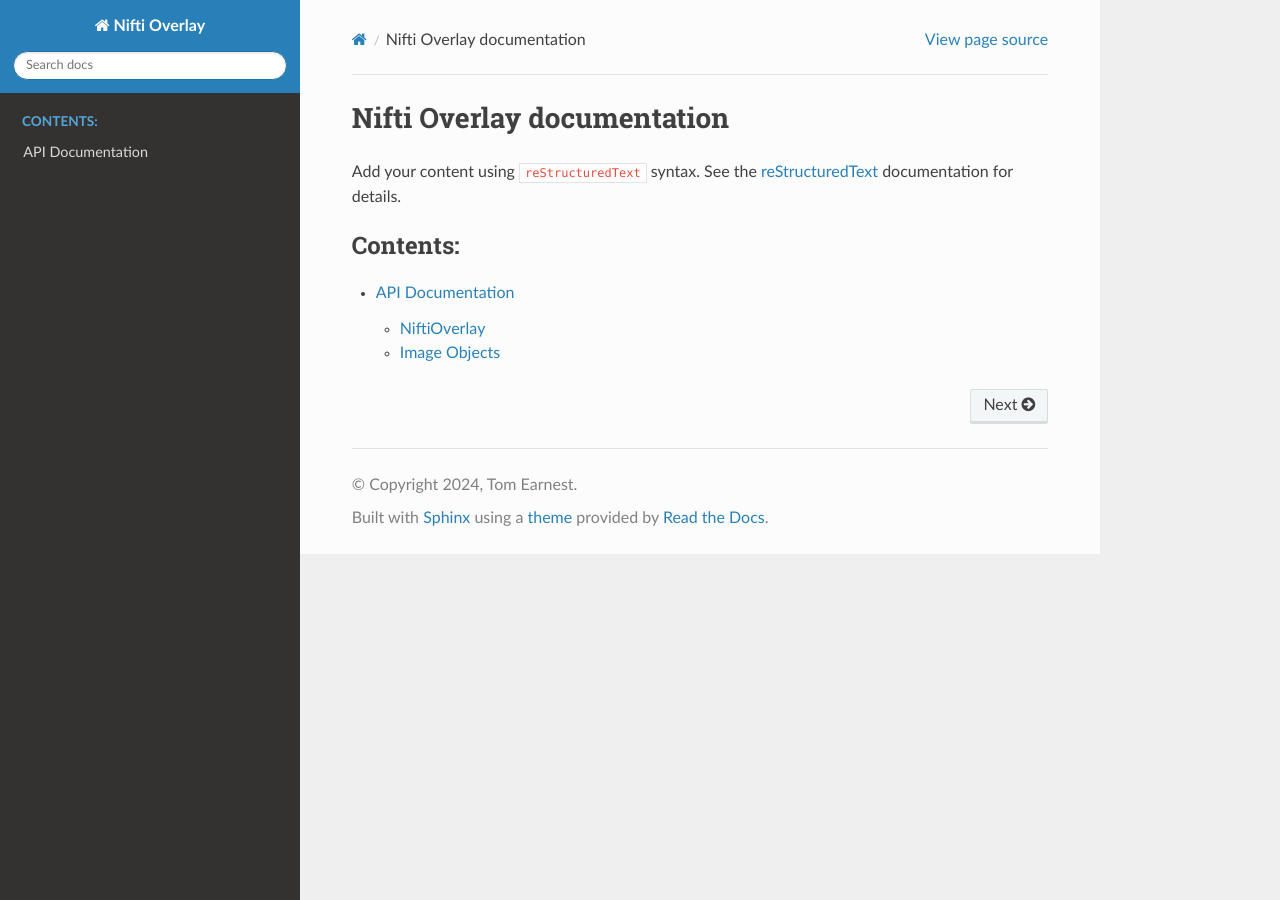
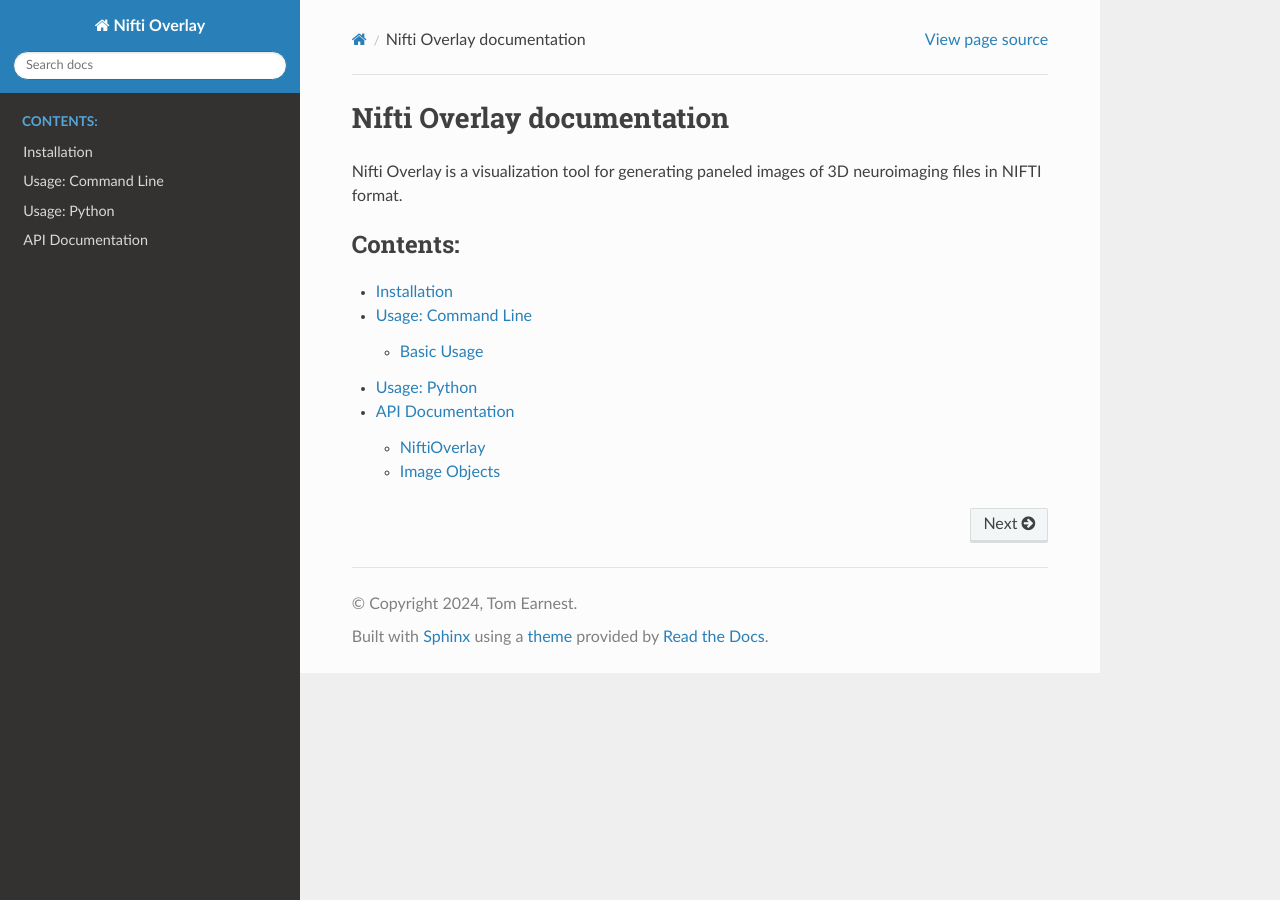
Before and after one commit to earnestt1234/nifti_overlay, a Sphinx documentation site: the page built from docs/index.rst, in a window 1280 px wide. Built offline with Sphinx 7.4.7 and the Read the Docs theme 3.1.0, drawn with Linux system fonts in a browser that asks for light colours.

Commit message:
work on docs (index, installation, usage [in progress]) make the CLI show images by default update test cases

```diff
--- a/docs/index.rst
+++ b/docs/index.rst
@@ -6,13 +6,15 @@
 Nifti Overlay documentation
 ===========================
 
-Add your content using ``reStructuredText`` syntax. See the
-`reStructuredText <https://www.sphinx-doc.org/en/master/usage/restructuredtext/index.html>`_
-documentation for details.
+Nifti Overlay is a visualization tool for generating paneled images of 3D neuroimaging
+files in NIFTI format.
 
 
 .. toctree::
    :maxdepth: 2
    :caption: Contents:
 
+   installation
+   usage_cli
+   usage_python
    api
--- /dev/null
+++ b/docs/usage_python.rst
@@ -0,0 +1,3 @@
+
+Usage: Python
+=============
```
Also changed, not shown: docs/installation.rst (added, +19 -0 lines), docs/usage_cli.rst (added, +16 -0 lines), 3 other files.
